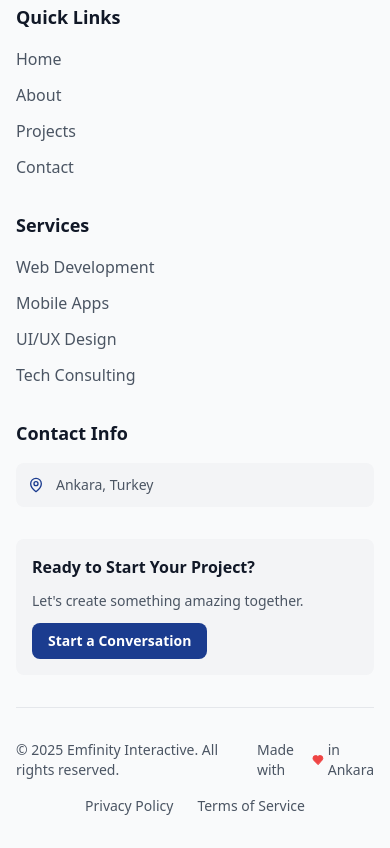
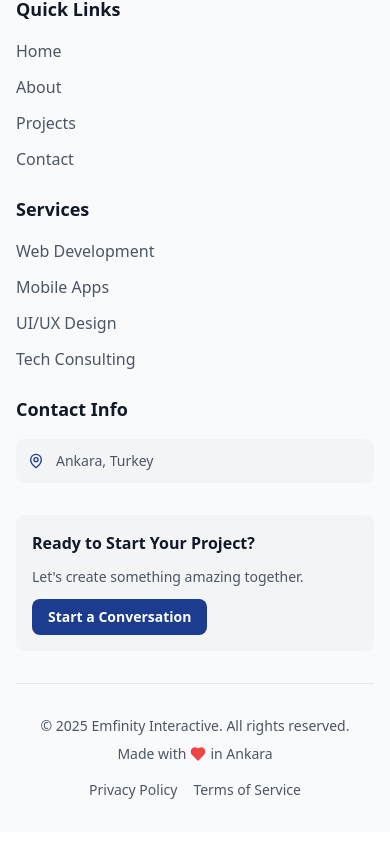
Before and after one commit to Emfinity-Interactive/Emfinity-Interactive-Website, a React (Vite) app: page / in a window 390 px wide. Shown: the part 8288-9136 px from the top of the page. Built offline with nearby package versions, Linux system fonts and the light colour scheme.

Commit message:
Improve mobile responsive design: fix viewport issues and optimize layout for small screens

```diff
--- a/src/App.tsx
+++ b/src/App.tsx
@@ -12,7 +12,7 @@
 
   return (
     <LanguageProvider>
-      <div className="min-h-screen bg-background-light dark:bg-background-dark transition-colors duration-300">
+      <div className="min-h-screen w-full min-w-[320px] overflow-x-hidden bg-background-light dark:bg-background-dark transition-colors duration-300">
         <Navigation isDark={isDark} onThemeToggle={toggleTheme} />
         <main>
           <HeroSection />
--- a/src/components/Footer.tsx
+++ b/src/components/Footer.tsx
@@ -65,10 +65,10 @@
   };
 
   return (
-    <footer className="bg-gray-50 dark:bg-slate-900 border-t border-gray-200 dark:border-gray-800">
-      <div className="max-w-7xl mx-auto px-4 sm:px-6 lg:px-8 py-8 sm:py-12">
+    <footer className="w-full min-w-[320px] bg-gray-50 dark:bg-slate-900 border-t border-gray-200 dark:border-gray-800">
+      <div className="w-full max-w-7xl mx-auto px-4 sm:px-6 lg:px-8 py-8 sm:py-12">
         {/* Main Footer Content */}
-        <div className="grid grid-cols-1 sm:grid-cols-2 lg:grid-cols-4 gap-8 lg:gap-12 mb-8">
+        <div className="w-full grid grid-cols-1 sm:grid-cols-2 lg:grid-cols-4 gap-6 sm:gap-8 lg:gap-12 mb-8">
 
           {/* Company Info */}
           <div className="lg:col-span-1">
@@ -214,18 +214,18 @@
           transition={{ duration: 0.6, delay: 0.4 }}
           className="pt-8 border-t border-gray-200 dark:border-gray-800"
         >
-          <div className="flex flex-col md:flex-row justify-between items-center space-y-4 md:space-y-0">
-            <div className="flex items-center space-x-2 text-gray-600 dark:text-gray-400 text-sm">
+          <div className="w-full flex flex-col md:flex-row justify-between items-center space-y-4 md:space-y-0">
+            <div className="w-full md:w-auto flex flex-col md:flex-row items-center md:items-start space-y-2 md:space-y-0 md:space-x-2 text-gray-600 dark:text-gray-400 text-sm text-center md:text-left">
               <span>{t.footer.bottom.copyright}</span>
               <span className="hidden md:inline">•</span>
-              <span className="flex items-center space-x-1">
+              <span className="flex items-center justify-center space-x-1">
                 <span>Made with</span>
                 <Heart className="w-4 h-4 text-red-500 fill-current" />
                 <span>in Ankara</span>
               </span>
             </div>
 
-            <div className="flex items-center space-x-6 text-sm">
+            <div className="w-full md:w-auto flex items-center justify-center md:justify-end space-x-4 sm:space-x-6 text-sm">
               <button className="text-gray-600 dark:text-gray-400 hover:text-primary-blue dark:hover:text-primary-turquoise transition-colors duration-300">
                 {t.footer.bottom.privacy}
               </button>
```
